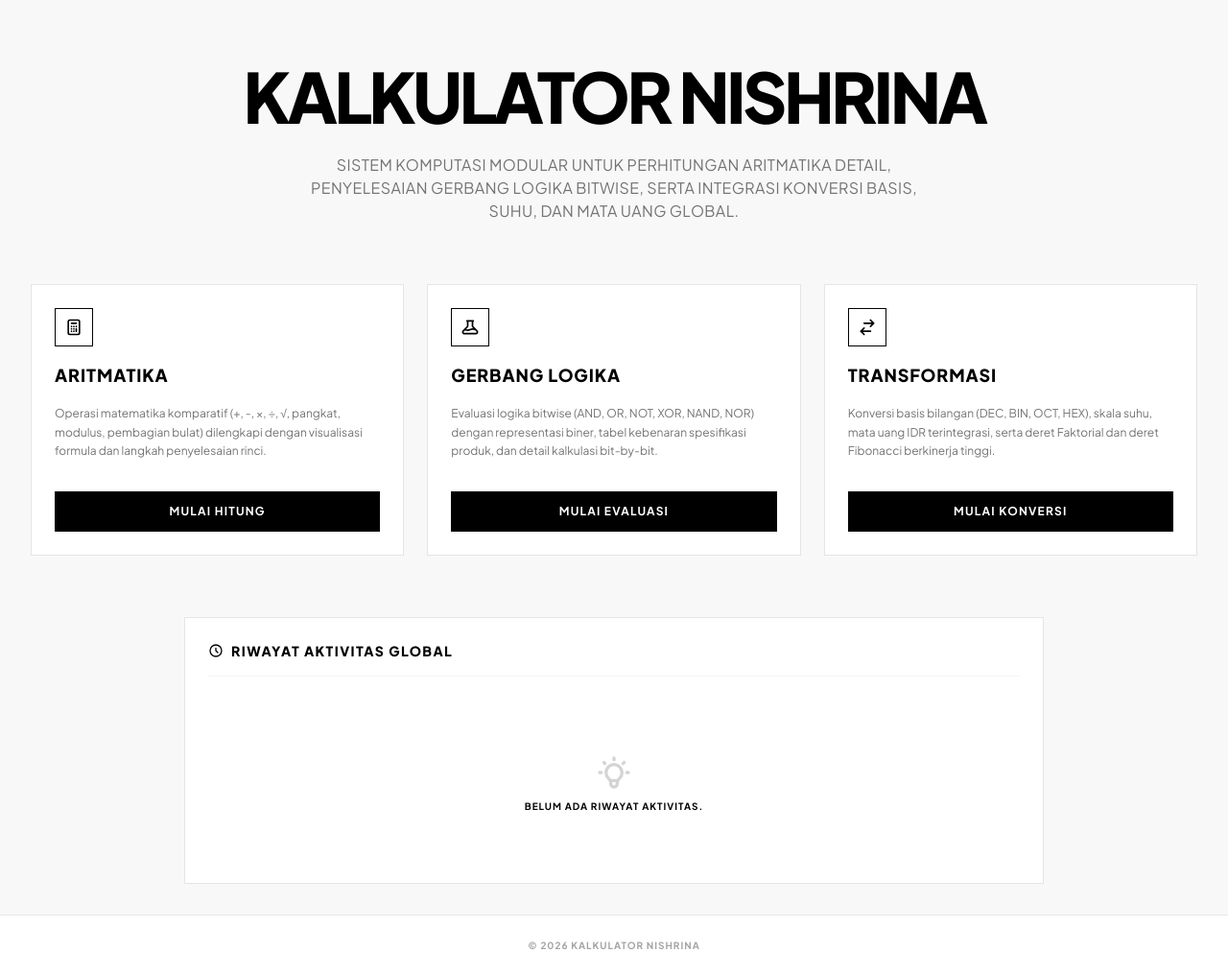
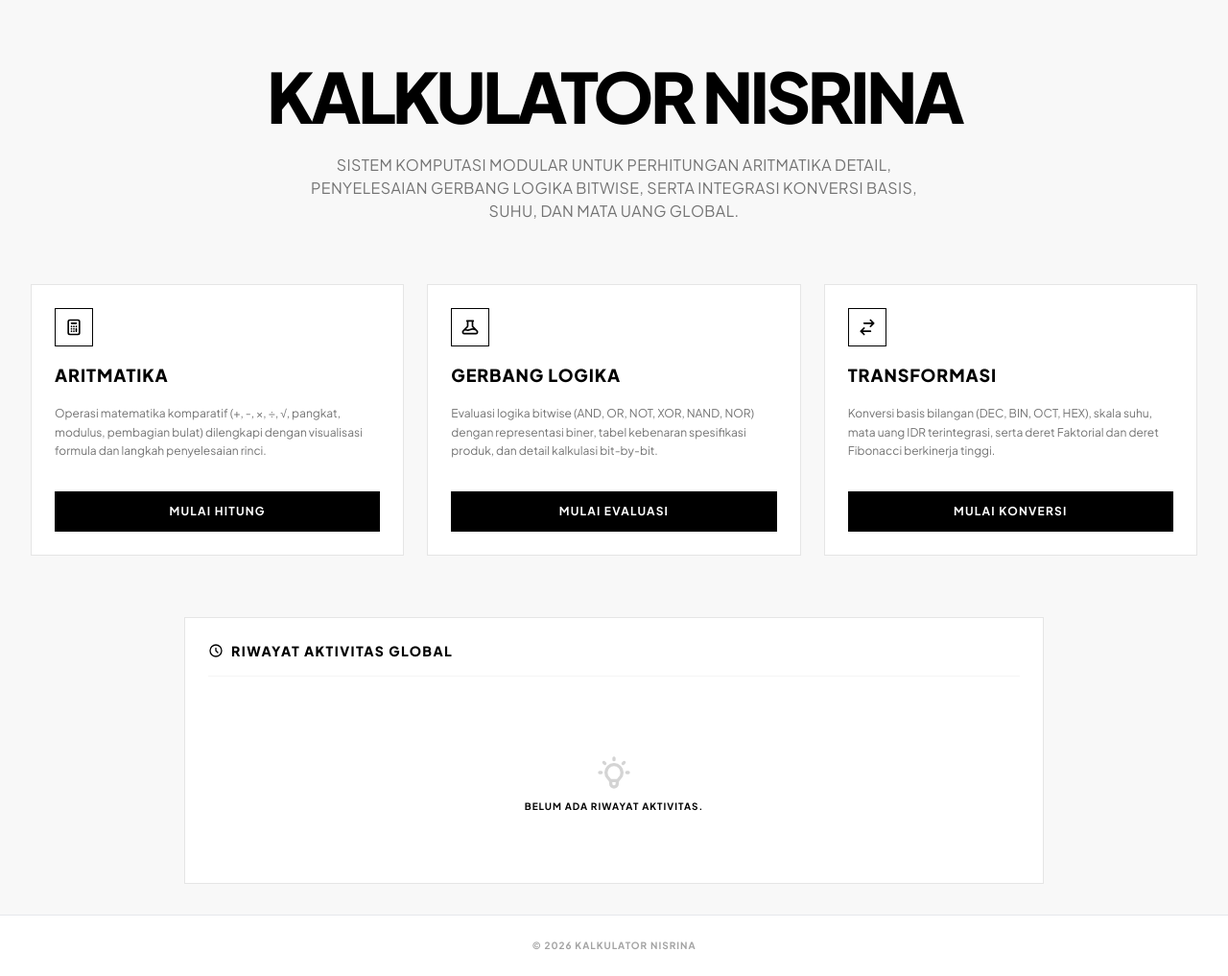
Before and after one commit to hasnaarin/kalkulator, a Flask app: page / in a window 1280 px wide. Shown: the part 65-1082 px from the top of the page at 96% size. Run offline with Flask 3, Linux system fonts and the light colour scheme; some libraries are stand-ins or nearby versions.

Commit message:
perbaikan

```diff
--- a/app/templates/base.html
+++ b/app/templates/base.html
@@ -92,7 +92,7 @@
 
     <footer class="bg-white dark:bg-[#121212] border-t border-gray-200 dark:border-neutral-800 py-6 mt-auto">
         <div class="max-w-7xl mx-auto px-4 text-center text-[10px] font-bold tracking-widest text-neutral-400 dark:text-neutral-500 uppercase">
-            &copy; 2026 Kalkulator NISHRINA
+            &copy; 2026 Kalkulator NISRINA
         </div>
     </footer>
 
--- a/app/templates/index.html
+++ b/app/templates/index.html
@@ -6,7 +6,7 @@
 <div class="space-y-16">
     <div class="text-center max-w-4xl mx-auto space-y-6 pt-8">
         <h1 class="text-4xl md:text-6xl lg:text-7xl font-black uppercase tracking-tighter leading-none">
-            Kalkulator NISHRINA
+            Kalkulator NISRINA
         </h1>
         <p class="text-sm md:text-base text-neutral-500 dark:text-neutral-400 max-w-2xl mx-auto tracking-wide leading-relaxed uppercase">
             Sistem komputasi modular untuk perhitungan aritmatika detail, penyelesaian gerbang logika bitwise, serta integrasi konversi basis, suhu, dan mata uang global.
--- a/app/templates/transform.html
+++ b/app/templates/transform.html
@@ -1,6 +1,6 @@
 {% extends "base.html" %}
 
-{% block title %}Transformasi & Konversi Bilangan - Kalkulator NISHRINA{% endblock %}
+{% block title %}Transformasi & Konversi Bilangan - Kalkulator NISRINA{% endblock %}
 
 {% block content %}
 <div class="grid grid-cols-1 lg:grid-cols-3 gap-8">
```
